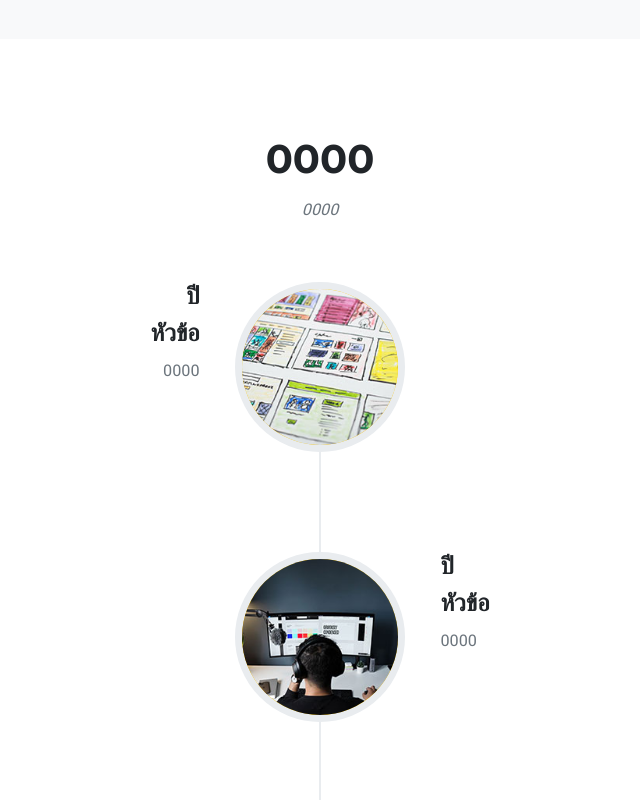
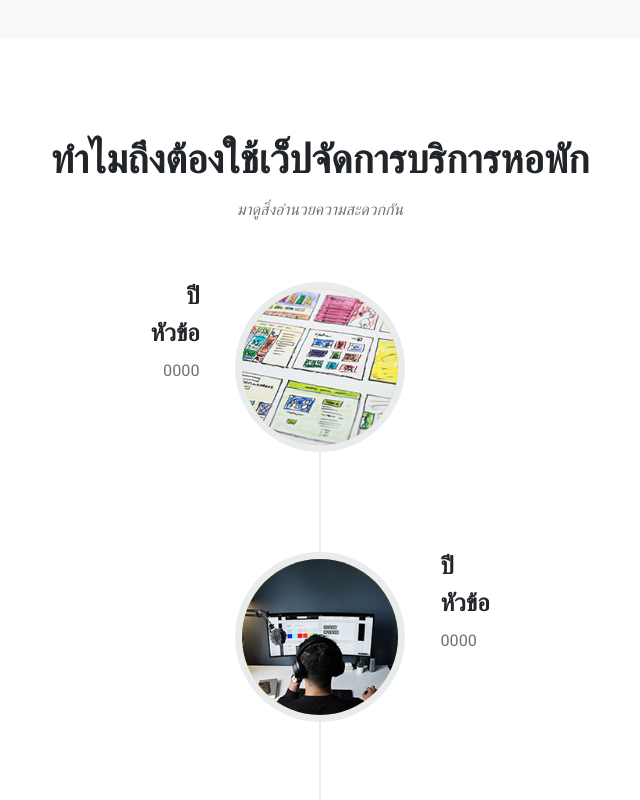
Before and after one commit to prct0002/Hostsphere-web, a plain HTML site: page index.html in a window 1280 px wide. Shown: the part 2080-2880 px from the top of the page, without its empty margins (320-960 px from the left). Drawn offline with nearby package versions, Linux system fonts and the light colour scheme.

Commit message:
Update index.html

```diff
--- a/index.html
+++ b/index.html
@@ -98,7 +98,7 @@
                             </a>
                             <div class="portfolio-caption">
                                 <div class="portfolio-caption-heading">ทดลองใช้ฟรี90วัน</div>
-                                <div class="portfolio-caption-subheading text-muted">เพิ่มเติม [คลิก]</div>
+                                <div class="portfolio-caption-subheading text-muted">เพิ่มเติม [คลิก ]</div>
                             </div>
                         </div>
                     </div>
@@ -140,8 +140,8 @@
         <section class="page-section" id="about">
             <div class="container">
                 <div class="text-center">
-                    <h2 class="section-heading text-uppercase">0000</h2>
-                    <h3 class="section-subheading text-muted">0000</h3>
+                    <h2 class="section-heading text-uppercase">ทำไมถึงต้องใช้เว็ปจัดการบริการหอพัก</h2>
+                    <h3 class="section-subheading text-muted">มาดูสิ่งอำนวยความสะดวกกัน</h3>
                 </div>
                 <ul class="timeline">
                     <li>
@@ -202,7 +202,7 @@
         <section class="page-section bg-light" id="team">
             <div class="container">
                 <div class="text-center">
-                    <h2 class="section-heading text-uppercase">แพ็กเกจ ราคา</h2>
+                    <h2 class="section-heading text-uppercase">เว้นไว้ก่อนเดี๋ยวมาทำ</h2>
                     <h3 class="section-subheading text-muted">Lorem ipsum dolor sit amet consectetur.</h3>
                 </div>
                 <div class="row">
```
